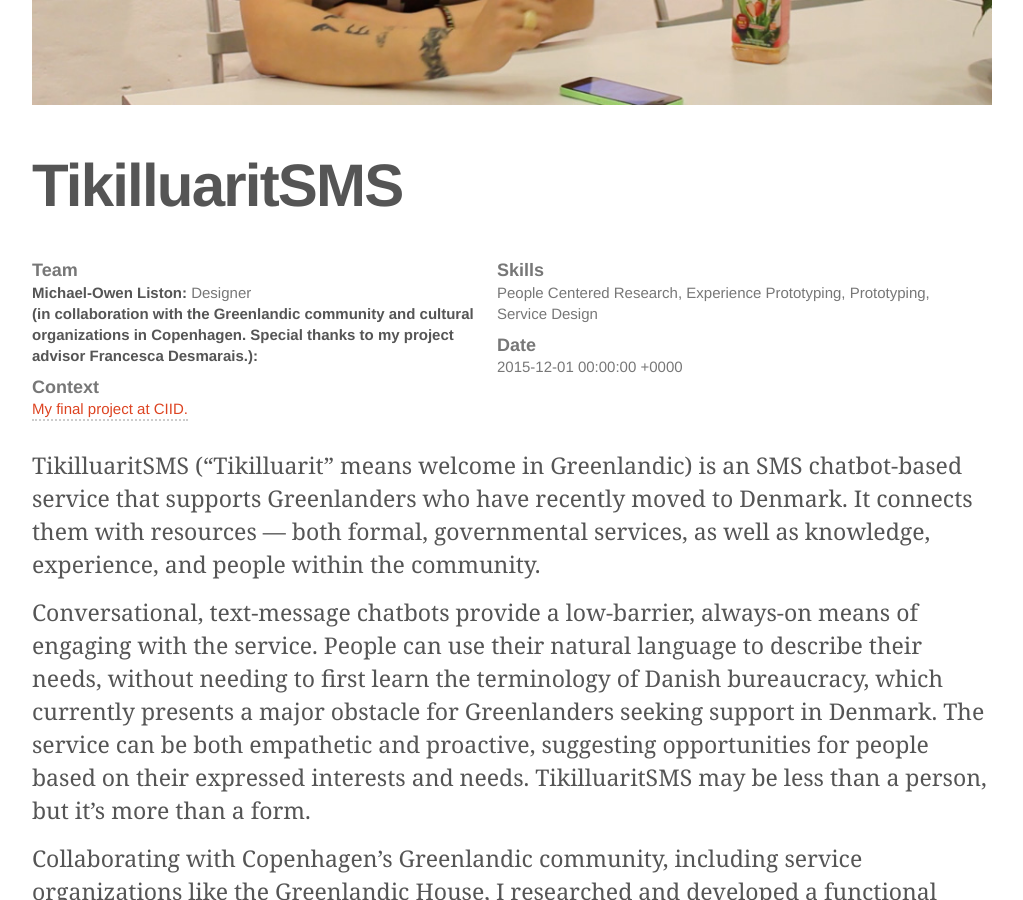
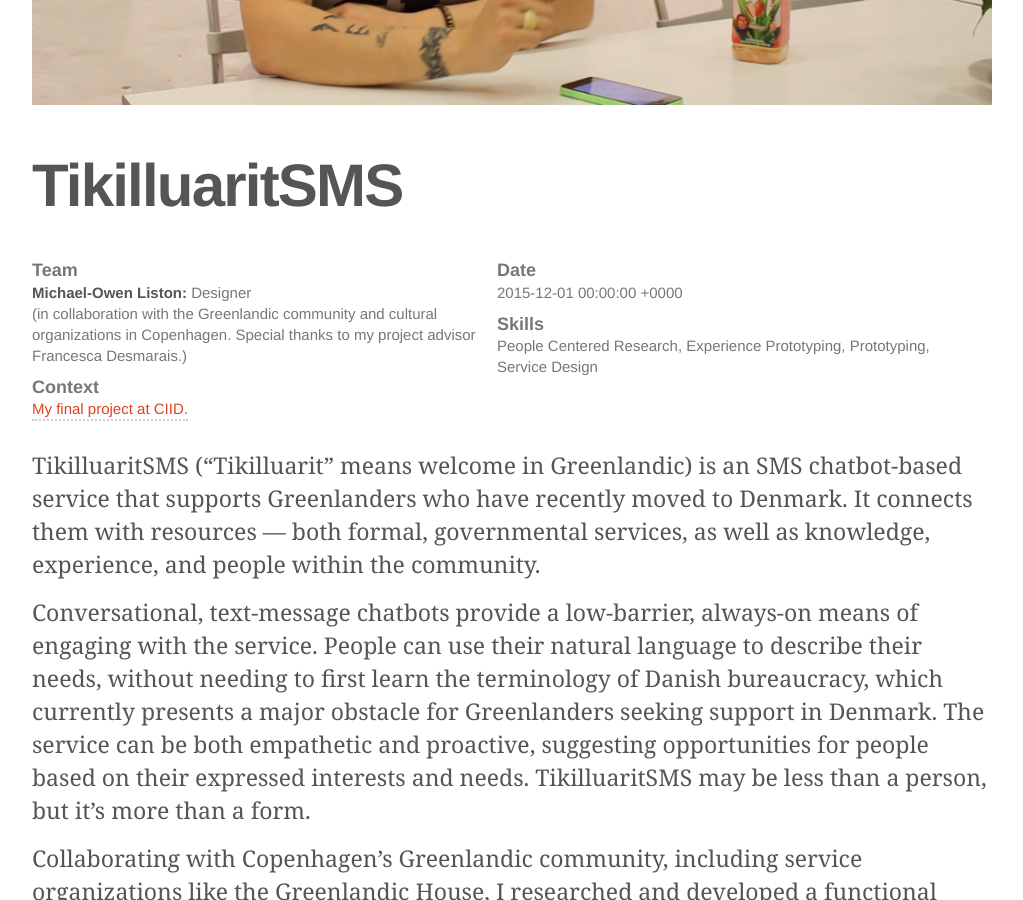
Before and after one commit to antlersanchors/antlersanchors.github.io, a Jekyll site: the page built from _portfolio/tikilluaritSMS.md, in a window 1280 px wide and 900 px high, scrolled down 531 px. Shown: the whole window, without its empty margins (128-1151 px from the left). Built offline with Jekyll 4.4.1, drawn with Linux system fonts in a browser that asks for light colours; nearby versions of some CDN libraries; a file with an impossible date is left out.

Commit message:
Nudging column order in the front block around

```diff
--- a/_layouts/portfolio.html
+++ b/_layouts/portfolio.html
@@ -23,14 +23,14 @@
   		{% endfor %}
   	</div>
 
-    <div id="skills" class="boilerplate-block left-col">
+    <div id="Date" class="boilerplate-block left-col">
+      <h6>Date</h6>
+      {{ page.date}}
+    </div>
+
+    <div id="skills" class="boilerplate-block right-col">
       <h6>Skills</h6>
       {{ page.skills}}
-    </div>
-
-    <div id="Date" class="boilerplate-block right-col">
-      <h6>Date</h6>
-      {{ page.date}}
     </div>
 
     <div id="context" class="boilerplate-block right-col">
--- a/_portfolio/tikilluaritSMS.md
+++ b/_portfolio/tikilluaritSMS.md
@@ -8,8 +8,7 @@
 tags: Service Design, Prototyping, Research
 team_members:
 - name: Michael-Owen Liston
-  role: Designer
-- name: (in collaboration with the Greenlandic community and cultural organizations in Copenhagen. Special thanks to my project advisor Francesca Desmarais.)
+  role: Designer </br>(in collaboration with the Greenlandic community and cultural organizations in Copenhagen. Special thanks to my project advisor Francesca Desmarais.)
 skills: People Centered Research, Experience Prototyping, Prototyping, Service Design
 date: October-December 2015
 context: <a href="http://ciid.dk/education/portfolio/idp15/courses/final-projects/tikilluaritsms/">My final project at CIID.</a>
```
